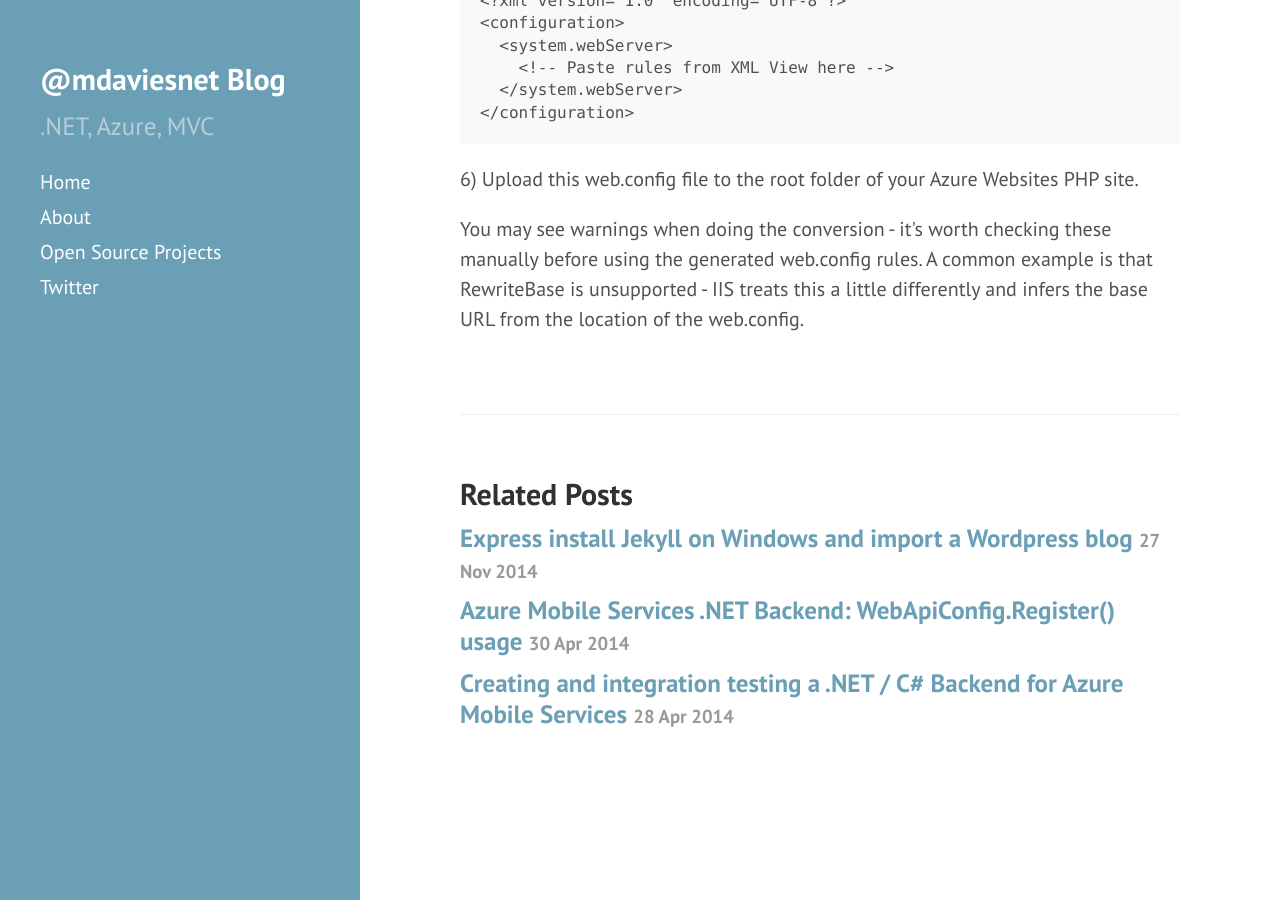
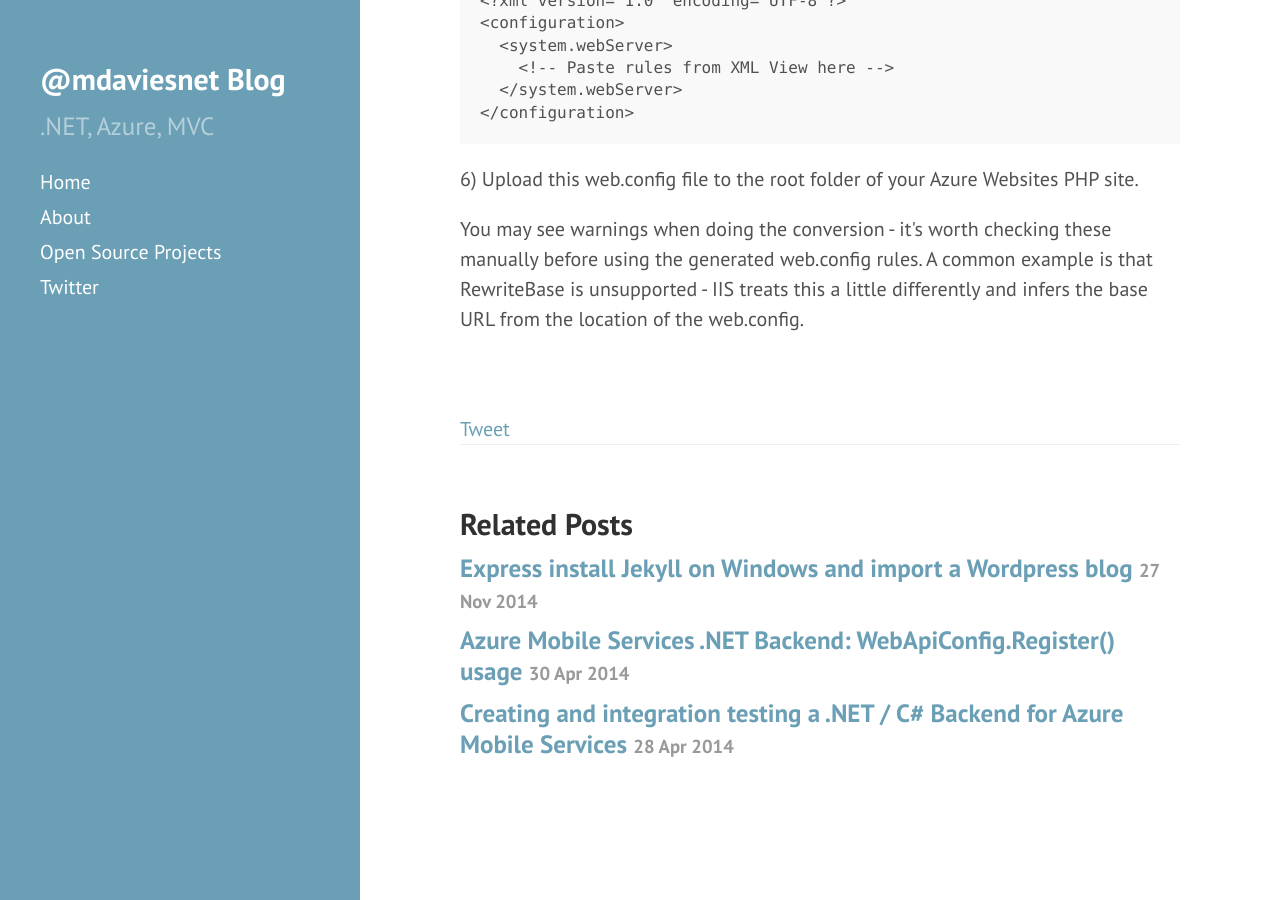
Before and after one commit to MattDavies/mattdavies.github.io, a Jekyll site: the page built from _posts/2013-05-25-azure-websites-htaccess-rewrite-web-config.html, in a window 1280 px wide and 900 px high, scrolled down 2683 px. Built offline with Jekyll 4.4.1, drawn with Linux system fonts in a browser that asks for light colours; comment, search, counter and statistics services are not loaded.

Commit message:
Add twitter link to posts

```diff
--- a/_layouts/post.html
+++ b/_layouts/post.html
@@ -7,6 +7,9 @@
   <span class="post-date">{{ page.date | date_to_string }}</span>
   {{ content }}
 </div>
+
+<a href="https://twitter.com/share" class="twitter-share-button" data-via="mdaviesnet" data-size="large">Tweet</a>
+<script>!function(d,s,id){var js,fjs=d.getElementsByTagName(s)[0],p=/^http:/.test(d.location)?'http':'https';if(!d.getElementById(id)){js=d.createElement(s);js.id=id;js.src=p+'://platform.twitter.com/widgets.js';fjs.parentNode.insertBefore(js,fjs);}}(document, 'script', 'twitter-wjs');</script>
 
 <div id="disqus_thread"></div>
 <script type="text/javascript">
```
